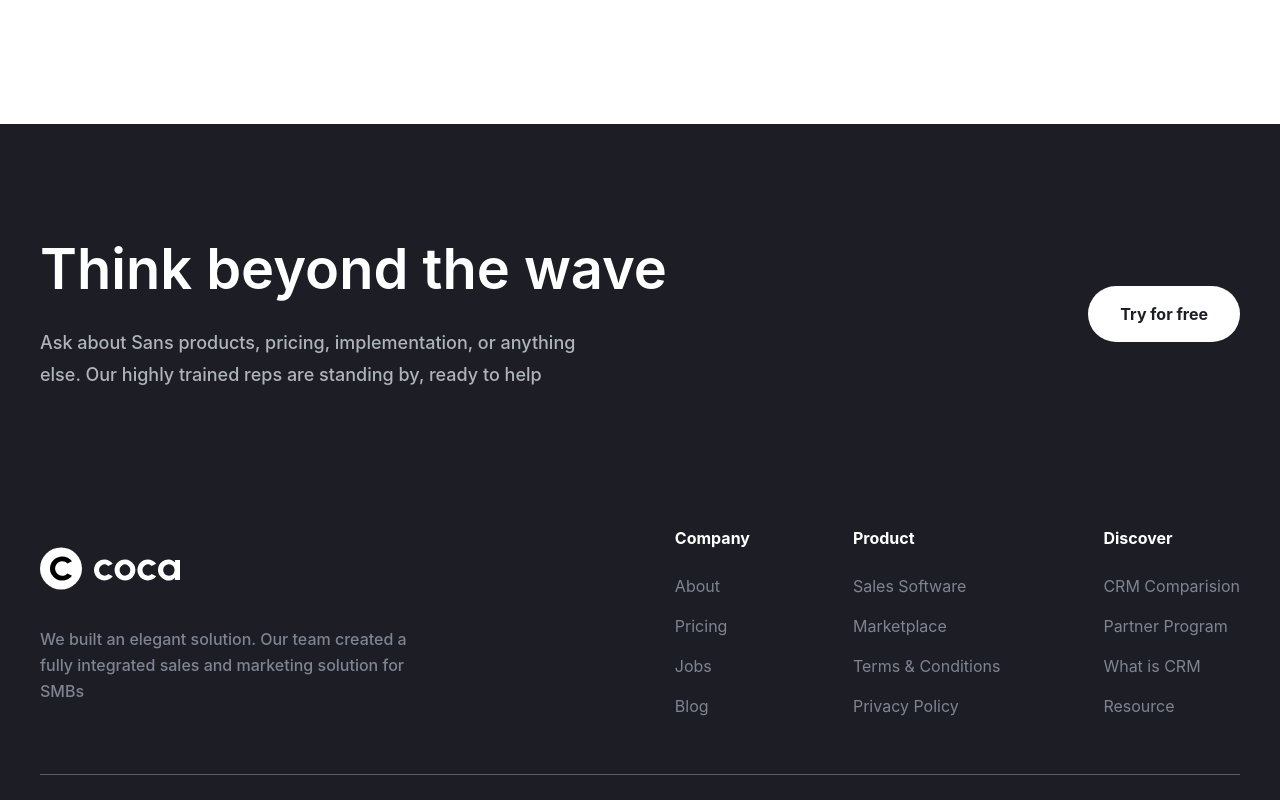
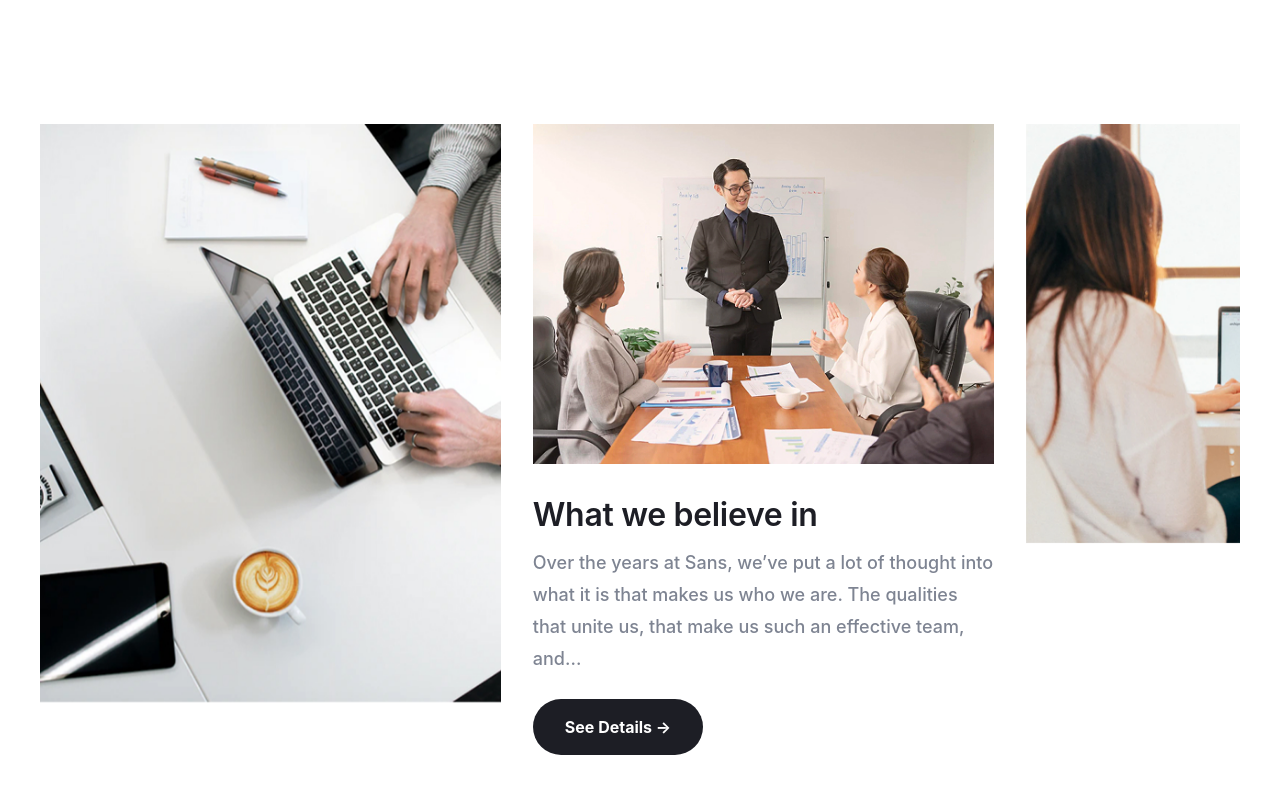
Before and after one commit to ThunDer104/coca, a website built with Vite: page src/about.html in a window 1280 px wide. Shown: the part 820-1620 px from the top of the page. Built offline with nearby package versions, Linux system fonts and the light colour scheme; a web font is replaced by a local one.

Commit message:
Created about:about section

```diff
--- a/src/about.html
+++ b/src/about.html
@@ -4,6 +4,7 @@
   <body data-theme="light" class="body">
     <load src="./html/components/header.html" title="About"/>
     <load src="./html/components/about/hero.html"/>
+    <load src="./html/components/about/about.html"/>
 
     <load src="./html/components/footer.html" />
     <script type="module" src="/js/about.js"></script>
--- /dev/null
+++ b/src/html/components/about/about.html
@@ -0,0 +1,68 @@
+<section class="about">
+  <div class="container about__container">
+    <div class="swiper about__slider">
+      <div class="swiper-wrapper about__slider-wrapper">
+        <div class="swiper-slide about__slide">
+          <img
+            src="./assets/images/about/1.jpg"
+            alt="A person focused on typing on a laptop computer, with hands positioned on the keyboard and a screen illuminated.  "
+            class="about__img"
+          />
+        </div>
+        <div class="swiper-slide about__slider-slide">
+          <img
+            src="./assets/images/about/2.jpg"
+            alt="A suited man delivers a presentation to his colleagues, showcasing his expertise and capturing their attention."
+            class="about__img"
+          />
+          <div class="about__slide-content">
+            <h4 class="about__slide-title heading-h5">What we believe in</h4>
+            <p class="about__slide-descr text-p-medium">
+              Over the years at Sans, we’ve put a lot of thought into what it is
+              that makes us who we are. The qualities that unite us, that make
+              us such an effective team, and...
+            </p>
+            <button class="about__slide-btn">See Details -></button>
+          </div>
+        </div>
+        <div class="swiper-slide about__slider-slide">
+          <img
+            src="./assets/images/about/3.jpg"
+            alt="A woman working diligently at her desk with a laptop, showcasing a professional and organized environment."
+            class="about__img"
+          />
+        </div>
+
+        <div class="swiper-slide about__slide">
+          <img
+            src="./assets/images/about/4.jpg"
+            alt="A group of young professionals brainstorming together in a modern office space."
+            class="about__img"
+          />
+        </div>
+
+        <div class="swiper-slide about__slider-slide">
+          <img
+            src="./assets/images/about/5.jpg"
+            alt="An individual giving a speech at a conference, engaging the audience with a powerful presentation."
+            class="about__img"
+          />
+          <div class="about__slide-content">
+            <h4 class="about__slide-title heading-h5">Inspiring Leadership</h4>
+            <p class="about__slide-descr text-p-medium">
+              Our mission is to empower and inspire through meaningful communication, strategic planning, and strong leadership...
+            </p>
+            <button class="about__slide-btn">Learn More -></button>
+          </div>
+        </div>
+        <div class="swiper-slide about__slider-slide">
+          <img
+            src="./assets/images/about/6.jpg"
+            alt="A close-up of a person sketching ideas on a notebook, symbolizing creativity and innovation."
+            class="about__img"
+          />
+        </div>
+      </div>
+    </div>
+  </div>
+</section>
--- a/src/js/about.js
+++ b/src/js/about.js
@@ -2,6 +2,8 @@ import '/scss/about.scss';
 
 import { useTheme } from './components/theme.js';
 import { useBurger } from './components/burger.js';
+import { useAboutSlider } from './components/about/slider.js';
 
 useTheme();
 useBurger();
+useAboutSlider();
--- /dev/null
+++ b/src/js/components/about/slider.js
@@ -0,0 +1,24 @@
+import Swiper from 'swiper';
+import { Autoplay } from 'swiper/modules';
+import 'swiper/css';
+
+export const useAboutSlider = () => {
+  new Swiper('.about__slider', {
+    slidesPerView: 1.5,
+    spaceBetween: 32,
+    autoplay: {
+      delay: 35500,
+      disableOnInteraction: false,
+    },
+    loop: true,
+    modules: [Autoplay],
+    breakpoints: {
+      993: {
+        slidesPerView: 2.5,
+      },
+      577: {
+        slidesPerView: 2,
+      }
+    }
+  });
+}
--- a/src/scss/about.scss
+++ b/src/scss/about.scss
@@ -3,4 +3,5 @@
 @import './globals';
 @import './components/header';
 @import './components/about/hero';
+@import './components/about/about';
 @import './components/footer';
--- /dev/null
+++ b/src/scss/components/about/about.scss
@@ -0,0 +1,49 @@
+.about {
+  padding: 0 0 160px;
+
+  @include mobile {
+    padding: 0 0 40px;
+  }
+
+  &__slide {
+    &-content {
+      margin-top: 24px;
+    }
+
+    &-title {
+      margin-bottom: 8px;
+      font-weight: 600;
+      line-height: 150%;
+      letter-spacing: -0.01em;
+      color: var(--neutral-color-100);
+    }
+
+    &-descr {
+      margin-bottom: 24px;
+      font-weight: 500;
+      line-height: 178%;
+      color: #7e8492;
+    }
+
+    &-btn {
+      border-radius: 100px;
+      padding: 16px 32px;
+      font-weight: 700;
+      font-size: 16px;
+      line-height: 150%;
+      text-align: center;
+      color: var(--neutral-color-10);
+      background-color: var(--neutral-color-100);
+      transition: all var(--transition);
+
+      &:hover {
+        opacity: 0.9;
+      }
+
+      @include mobile {
+        padding: 12px 24px;
+        font-size: 14px;
+      }
+    }
+  }
+}
```
Also changed, not shown: src/assets/images/about/1.jpg (added), src/assets/images/about/2.jpg (added), src/assets/images/about/3.jpg (added), src/assets/images/about/5.jpg (added), 2 other files.
